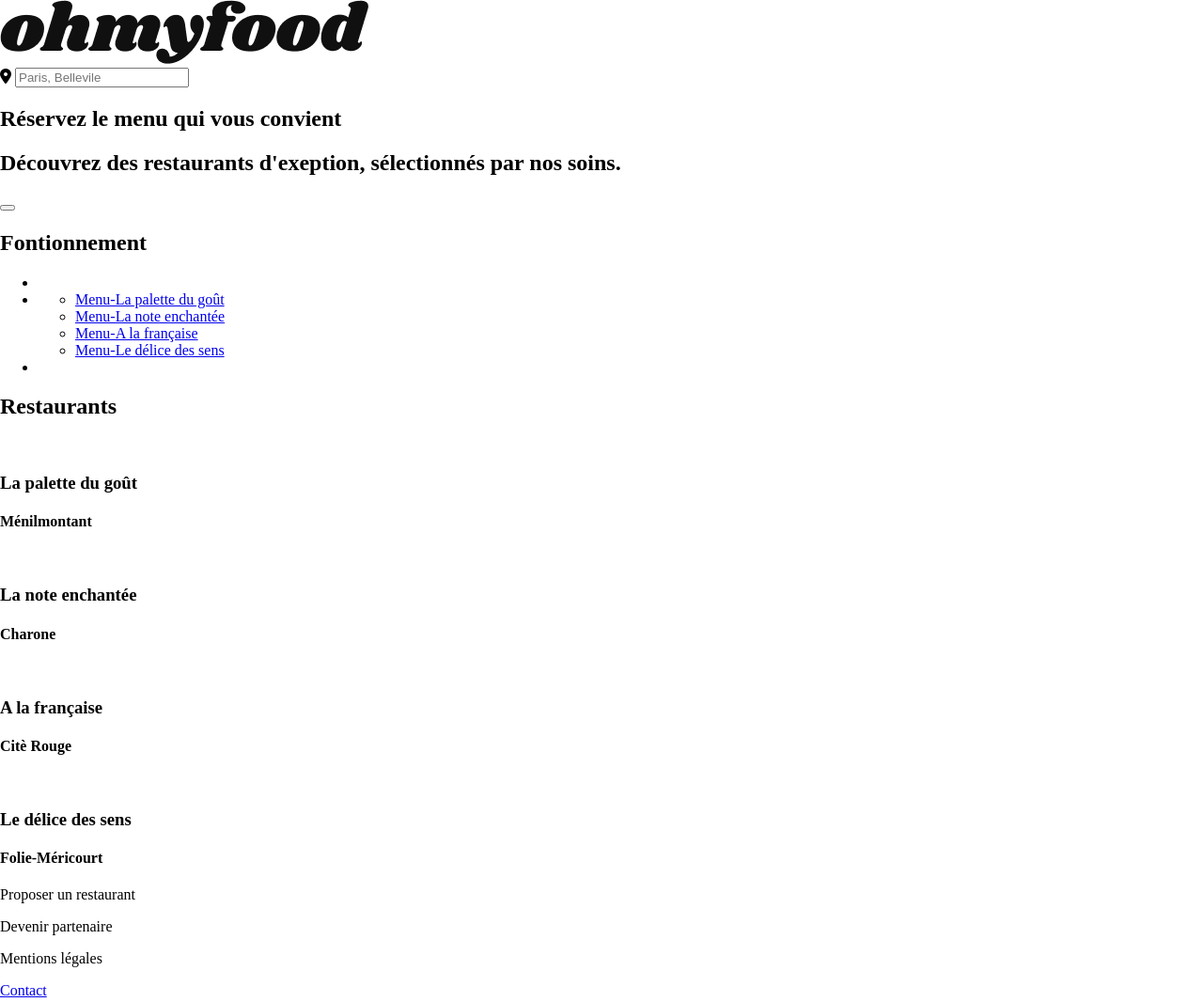
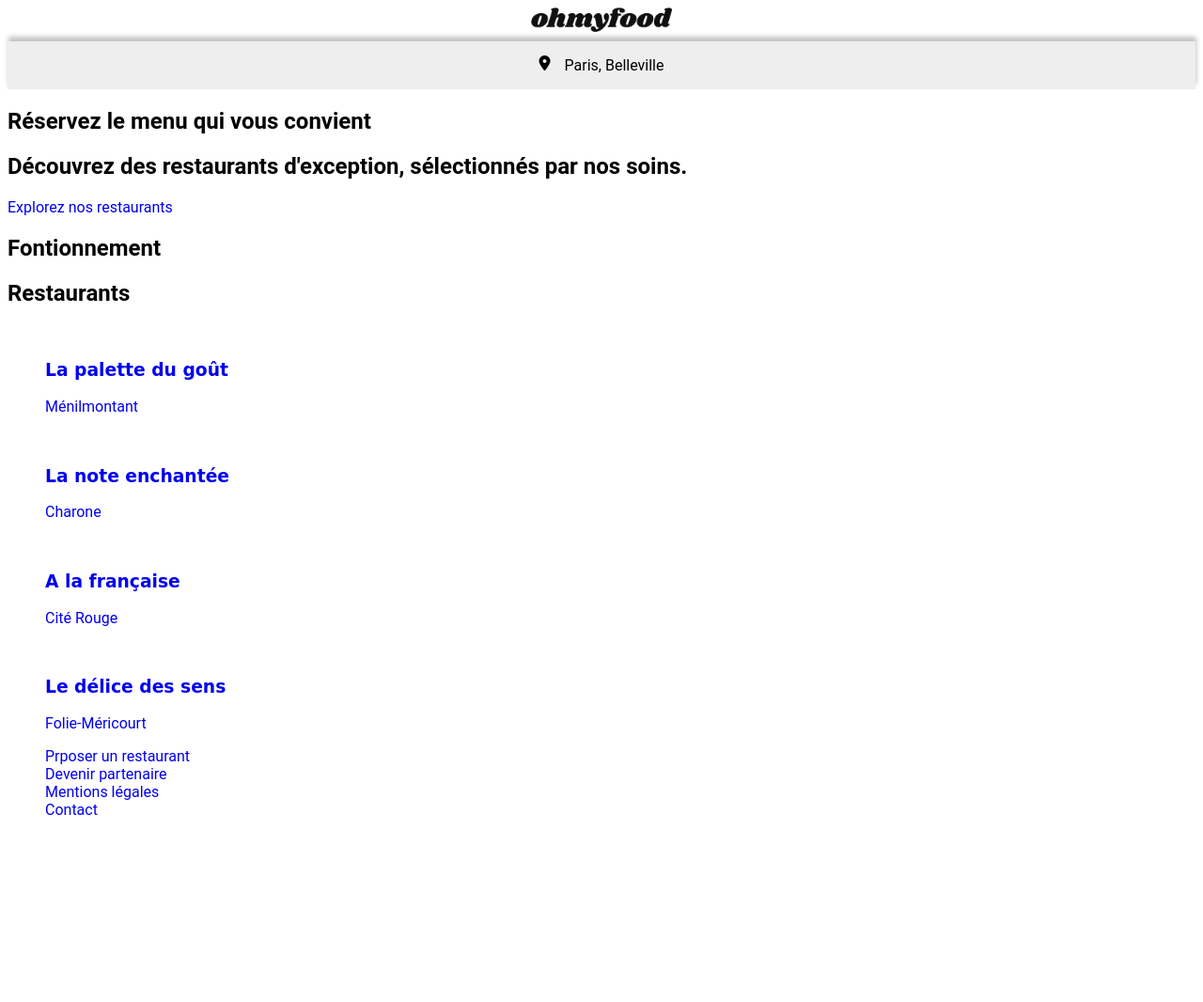
Before and after one commit to SebBreton71/SebastienBreton_3_31052021, a plain HTML site: page index.html in a window 1280 px wide. Shown: the whole page at 94% size. After the commit the page ends 887 px from the top, so only its background shows below. Drawn offline with Linux system fonts and the light colour scheme.

Commit message:
correction model html and start of css

```diff
--- a/index.html
+++ b/index.html
@@ -5,77 +5,90 @@
             <meta name="viewport" content="width=device-width, initial-scale=1.0">
 		    <meta charset="UTF-8" />
 		    <link rel="stylesheet" href="style.css"/>
-<!-- Police Icones -->
-<link rel="preconnect" href="https://fonts.gstatic.com">
-<link href="https://fonts.googleapis.com/css2?family=Roboto:ital,wght@0,100;0,300;0,400;0,500;0,700;0,900;1,100;1,300;1,400;1,500;1,700;1,900&display=swap" rel="stylesheet">
+<!--Icones -->
                     <script src="https://kit.fontawesome.com/f08ae95fa5.js" crossorigin="anonymous"></script>
 <!-- Title of the page -->
 		<title>ohmyfood</title>
 	    </head>
 		    <body>
+<!-- Logo -->
 			    <header id="header">
-<!-- Logo -->
                     <img src="images/logo/ohmyfood.png" alt="Logo ohmyfood"/>
-<!-- Form -->
-				<form method="post" action="traitement.php">
-					<div class="form">
-						<i class="fas fa-map-marker-alt"></i>
-						<input type="search" name="button" placeholder="Paris, Bellevile"/>
-                    </div>
-                </form>
 			    </header>
             <main>
+                <section id="sub-logo">
+<!-- sub-logo -->
+					<div class="sub-logo">
+						<i class="fas fa-map-marker-alt"></i>
+                        <p>Paris, Belleville</p>
+                    </div>
+                </section>
                 <section>
                     <h1>Réservez le menu qui vous convient</h1>
-                        <h2>Découvrez des restaurants d'exeption, sélectionnés par nos soins.</h2>
-                            <button id="searchbutton" type="button" value="Explorer nos restaurants"></button>
+                    <h2>Découvrez des restaurants d'exception, sélectionnés par nos soins.</h2>
+                        <a class="restaurants" href="#restaurants">Explorez nos restaurants</a>
                 </section>
                 <section>
                     <h2>Fontionnement</h2>
                     <nav>
                         <ul>
-                            <li></li>
-                            <li>
-                                <ul>
-                                    <li><a href="page1">Menu-La palette du goût</a></li>
-                                    <li><a href="page2">Menu-La note enchantée</a></li>
-                                    <li><a href="page3">Menu-A la française</a></li>
-                                    <li><a href="page4">Menu-Le délice des sens</a></li>
-                                </ul>
-                            </li>
-                            <li></li>
+                            <li><a href="#"></a></li>
+                            <li><a href="#"></a></li>
+                            <li><a href="#"></a></li>
                         </ul>
                     </nav>
                 </section>
-                <section>
+                <section id="restaurants">
                     <h2>Restaurants</h2>
                         <div class=card1>
-                            <img src="" alt=""/>
+                            <a href="#">
+                                <figure><img src="" alt=""/>
+                                    <figcaption>
                                         <h3>La palette du goût</h3>
-                                <h4>Ménilmontant</h4>
+                                        <p>Ménilmontant</p>
+                                    </figcaption>
+                                </figure>
+                            </a>
                         </div>
                         <div class=card2>
-                            <img src="" alt=""/>
+                            <a href="#">
+                                <figure><img src="" alt=""/>
+                                    <figcaption>
                                         <h3>La note enchantée</h3>
-                                <h4>Charone</h4>
+                                        <p>Charone</p>
+                                    </figcaption>
+                                </figure>
+                            </a>
                         </div>
                         <div class=card3>
-                            <img src="" alt=""/>
+                            <a href="#">
+                                <figure><img src="" alt=""/>
+                                    <figcaption>
                                         <h3>A la française</h3>
-                                <h4>Citè Rouge</h4>
+                                        <p>Cité Rouge</p>
+                                    </figcaption>
+                                </figure>
+                            </a>
                         </div>
                         <div class=card4>
-                            <img src="" alt=""/>
+                            <a href="#">
+                                <figure><img src="" alt=""/>
+                                    <figcaption>
                                         <h3>Le délice des sens</h3>
-                                <h4>Folie-Méricourt</h4>
+                                        <p>Folie-Méricourt</p>
+                                    </figcaption>
+                                </figure>
+                            </a>
                         </div>
                 </section>
             </main>
 				<footer>
-                    <P>Proposer un restaurant</P>
-                    <P>Devenir partenaire</P>
-                    <P>Mentions légales</P>
-					<p><a href="#">Contact</a></p>
+                    <ul>
+                        <li><a href="#">Prposer un restaurant</a></li>
+                        <li><a href="#">Devenir partenaire</a></li>
+                        <li><a href="#">Mentions légales</a></li>
+                        <li><a href="#">Contact</a></li>
+                    </ul>
 				</footer>
 		</body>
     </html>
--- a/style.css
+++ b/style.css
@@ -1,8 +1,36 @@
-header, body, main{
-    padding: 0;
-    margin: 0;
+*{
+    list-style: none;
+    text-decoration: none;
+    font-family: 'Roboto', sans-serif;
 }
 
-header{
+h3{
+    font-family: 'Shrikhand', cursive;
+}
 
+#header{
+    display: flex;
+    justify-content: center;
+    padding-bottom: 10px;
 }
+
+#header img{
+    width: 150px;
+}
+
+.sub-logo{
+    display: flex;
+    flex-direction: row;
+}
+
+#sub-logo{
+    border: 0px solid grey;
+    background-color: #eee;
+    box-shadow: 1px -5px 5px #c4c4c4;
+    display: flex;
+    justify-content: center;
+}
+
+.sub-logo i{
+    padding: 15px 15px 0 0;
+}
```
Lines whose indentation alone changed are shown as unchanged.
